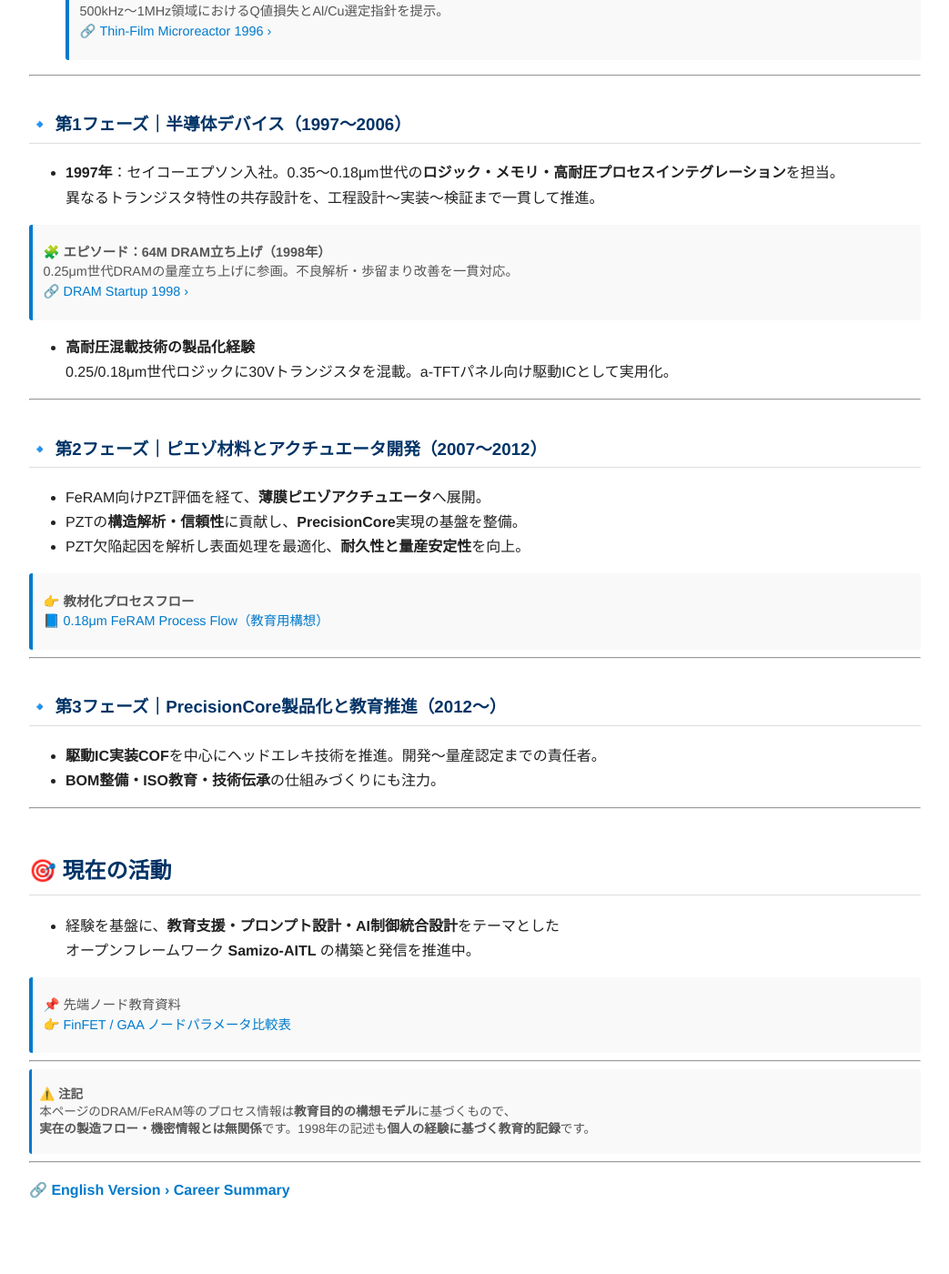
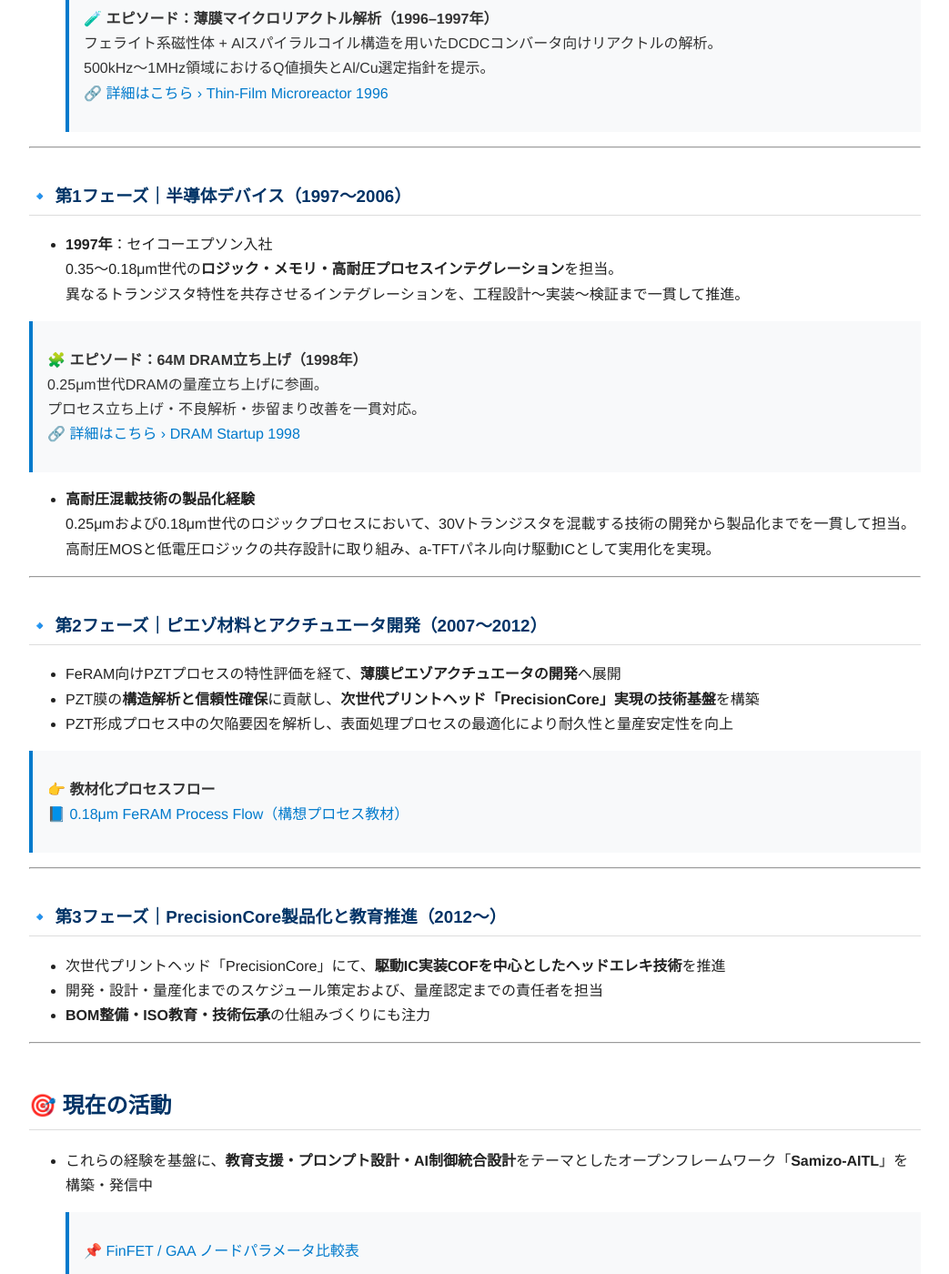
Before and after one commit to Samizo-AITL/Samizo-AITL.github.io, a Jekyll site: the page built from about/career-summary/index.md, in a window 1280 px wide and 1400 px high, scrolled down 676 px. Shown: the whole window at 91% size, without its empty margins (118-1161 px from the left). Built offline with Jekyll 4.4.1, drawn with Linux system fonts in a browser that asks for light colours; before the commit the page ends 2029 px from its top, so only the background shows below that; some of the changed text lies outside the part shown.

Commit message:
Update index.md

```diff
--- a/about/career-summary/index.md
+++ b/about/career-summary/index.md
@@ -2,8 +2,6 @@
 layout: default
 title: 経験要約 / Career Summary
 description: 半導体・制御・インクジェット・教育の横断経験をまとめたキャリアサマリ
----
-
 ---
 
 # 🛠️ 経験要約 / Career Summary
@@ -19,63 +17,58 @@
 ### 🔹 第0フェーズ｜制御設計、電磁界解析（1994〜1997）
 - 学部4年で制御設計（MATLAB / Simulink）を経験
   > 💻 [06. デジタル H∞ 制御教材](https://samizo-aitl.github.io/EduController/part04_digital/theory/06_digital_hinf_control.html)
-  {: .annotation}
 
 - 大学院では電磁界解析に従事
   > 🧪 **エピソード：薄膜マイクロリアクトル解析（1996–1997年）**
   > フェライト系磁性体 + Alスパイラルコイル構造を用いたDCDCコンバータ向けリアクトルの解析。
   > 500kHz〜1MHz領域におけるQ値損失とAl/Cu選定指針を提示。
-  > 🔗 [Thin-Film Microreactor 1996 ›](https://samizo-aitl.github.io/Edusemi-Plus/archive/in1996/thinfilm_microreactor/)
-  {: .annotation}
+  > 🔗 [詳細はこちら › Thin-Film Microreactor 1996](https://samizo-aitl.github.io/Edusemi-Plus/archive/in1996/thinfilm_microreactor/)
 
 ---
 
 ### 🔹 第1フェーズ｜半導体デバイス（1997〜2006）
-- **1997年**：セイコーエプソン入社。0.35〜0.18μm世代の**ロジック・メモリ・高耐圧プロセスインテグレーション**を担当。
-  異なるトランジスタ特性の共存設計を、工程設計〜実装〜検証まで一貫して推進。
+- **1997年**：セイコーエプソン入社
+  0.35〜0.18μm世代の**ロジック・メモリ・高耐圧プロセスインテグレーション**を担当。
+  異なるトランジスタ特性を共存させるインテグレーションを、工程設計〜実装〜検証まで一貫して推進。
 
 > 🧩 **エピソード：64M DRAM立ち上げ（1998年）**
-> 0.25μm世代DRAMの量産立ち上げに参画。不良解析・歩留まり改善を一貫対応。
-> 🔗 [DRAM Startup 1998 ›](https://samizo-aitl.github.io/Edusemi-Plus/archive/in1998/DRAM_Startup_64M_1998/)
-{: .annotation}
+> 0.25μm世代DRAMの量産立ち上げに参画。
+> プロセス立ち上げ・不良解析・歩留まり改善を一貫対応。
+> 🔗 [詳細はこちら › DRAM Startup 1998](https://samizo-aitl.github.io/Edusemi-Plus/archive/in1998/DRAM_Startup_64M_1998/)
 
 - **高耐圧混載技術の製品化経験**
-  0.25/0.18μm世代ロジックに30Vトランジスタを混載。a-TFTパネル向け駆動ICとして実用化。
+  0.25μmおよび0.18μm世代のロジックプロセスにおいて、30Vトランジスタを混載する技術の開発から製品化までを一貫して担当。
+  高耐圧MOSと低電圧ロジックの共存設計に取り組み、a-TFTパネル向け駆動ICとして実用化を実現。
 
 ---
 
 ### 🔹 第2フェーズ｜ピエゾ材料とアクチュエータ開発（2007〜2012）
-- FeRAM向けPZT評価を経て、**薄膜ピエゾアクチュエータ**へ展開。
-- PZTの**構造解析・信頼性**に貢献し、**PrecisionCore**実現の基盤を整備。
-- PZT欠陥起因を解析し表面処理を最適化、**耐久性と量産安定性**を向上。
+- FeRAM向けPZTプロセスの特性評価を経て、**薄膜ピエゾアクチュエータの開発**へ展開
+- PZT膜の**構造解析と信頼性確保**に貢献し、**次世代プリントヘッド「PrecisionCore」実現の技術基盤**を構築
+- PZT形成プロセス中の欠陥要因を解析し、表面処理プロセスの最適化により耐久性と量産安定性を向上
 
 > 👉 **教材化プロセスフロー**
-> 📘 [0.18μm FeRAM Process Flow（教育用構想）](https://samizo-aitl.github.io/Edusemi-v4x/d_chapter1_memory_technologies/doc_FeRAM/0.18um_FeRAM_ProcessFlow)
-{: .annotation}
+> 📘 [0.18μm FeRAM Process Flow（構想プロセス教材）](https://samizo-aitl.github.io/Edusemi-v4x/d_chapter1_memory_technologies/doc_FeRAM/0.18um_FeRAM_ProcessFlow)
 
 ---
 
 ### 🔹 第3フェーズ｜PrecisionCore製品化と教育推進（2012〜）
-- **駆動IC実装COF**を中心にヘッドエレキ技術を推進。開発〜量産認定までの責任者。
-- **BOM整備・ISO教育・技術伝承**の仕組みづくりにも注力。
+- 次世代プリントヘッド「PrecisionCore」にて、**駆動IC実装COFを中心としたヘッドエレキ技術**を推進
+- 開発・設計・量産化までのスケジュール策定および、量産認定までの責任者を担当
+- **BOM整備・ISO教育・技術伝承**の仕組みづくりにも注力
 
 ---
 
 ## 🎯 現在の活動
-- 経験を基盤に、**教育支援・プロンプト設計・AI制御統合設計**をテーマとした
-  オープンフレームワーク **Samizo-AITL** の構築と発信を推進中。
-
-> 📌 先端ノード教育資料
-> 👉 [FinFET / GAA ノードパラメータ比較表](https://samizo-aitl.github.io/Edusemi-v4x/f_chapter1_finfet_gaa/appendixf1_05_node_params)
-{: .annotation}
+- これらの経験を基盤に、**教育支援・プロンプト設計・AI制御統合設計**をテーマとしたオープンフレームワーク「**Samizo-AITL**」を構築・発信中
+> 📌 [FinFET / GAA ノードパラメータ比較表](https://samizo-aitl.github.io/Edusemi-v4x/f_chapter1_finfet_gaa/appendixf1_05_node_params)
 
 ---
 
 > ⚠️ **注記**
-> 本ページのDRAM/FeRAM等のプロセス情報は**教育目的の構想モデル**に基づくもので、
-> **実在の製造フロー・機密情報とは無関係**です。1998年の記述も**個人の経験に基づく教育的記録**です。
-{: .annotation-narrow}
+> 本ページに掲載のプロセス情報は、教育・教材目的の構想モデルに基づくもので、実在製品や機密情報とは無関係です。
+> 1998年当時のDRAM立ち上げ記述も教育的記録であり、企業機密には該当しません。
 
 ---
 
-**🔗 [English Version › Career Summary]({{ site.baseurl }}/about/career-summary_en.md)**
+**🔗 [English Version › Career Summary](./career-summary_en.md)**
```
